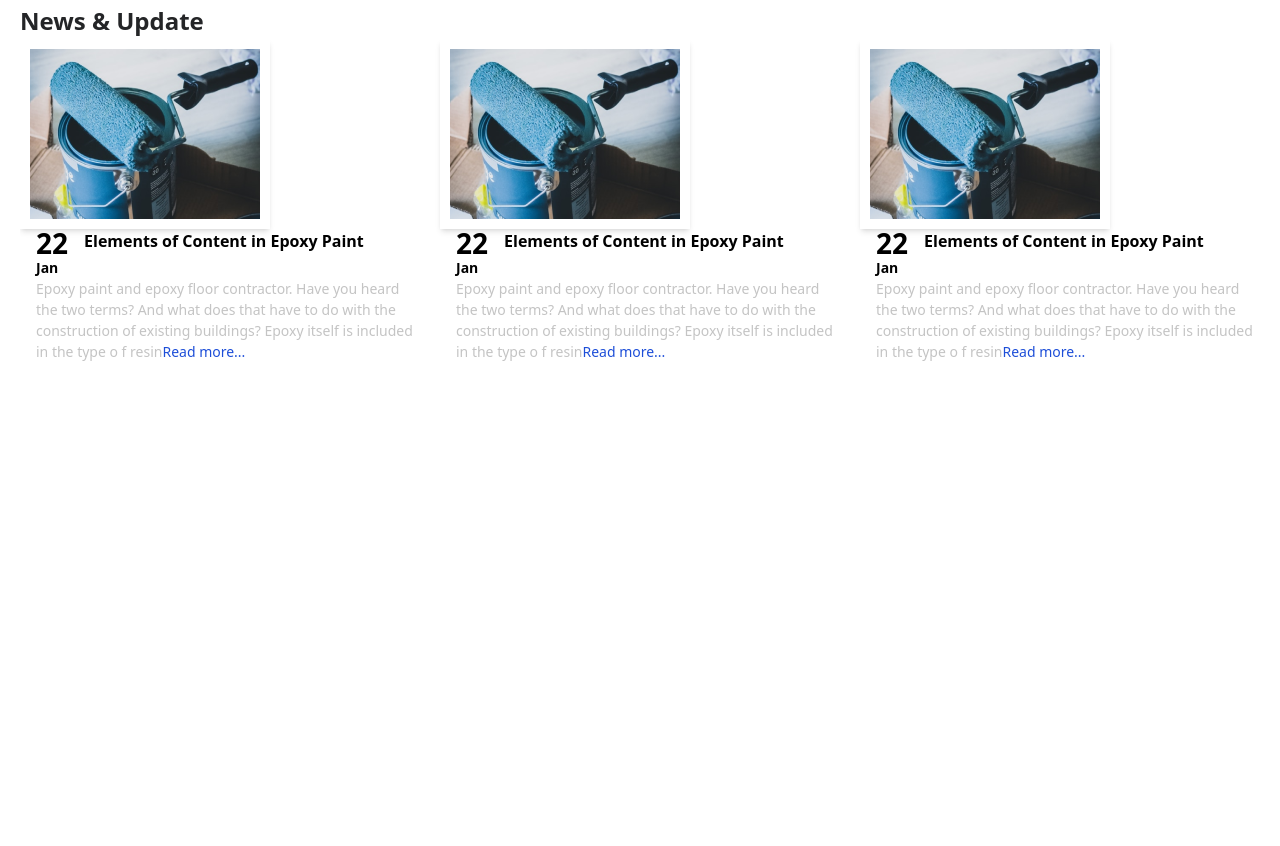
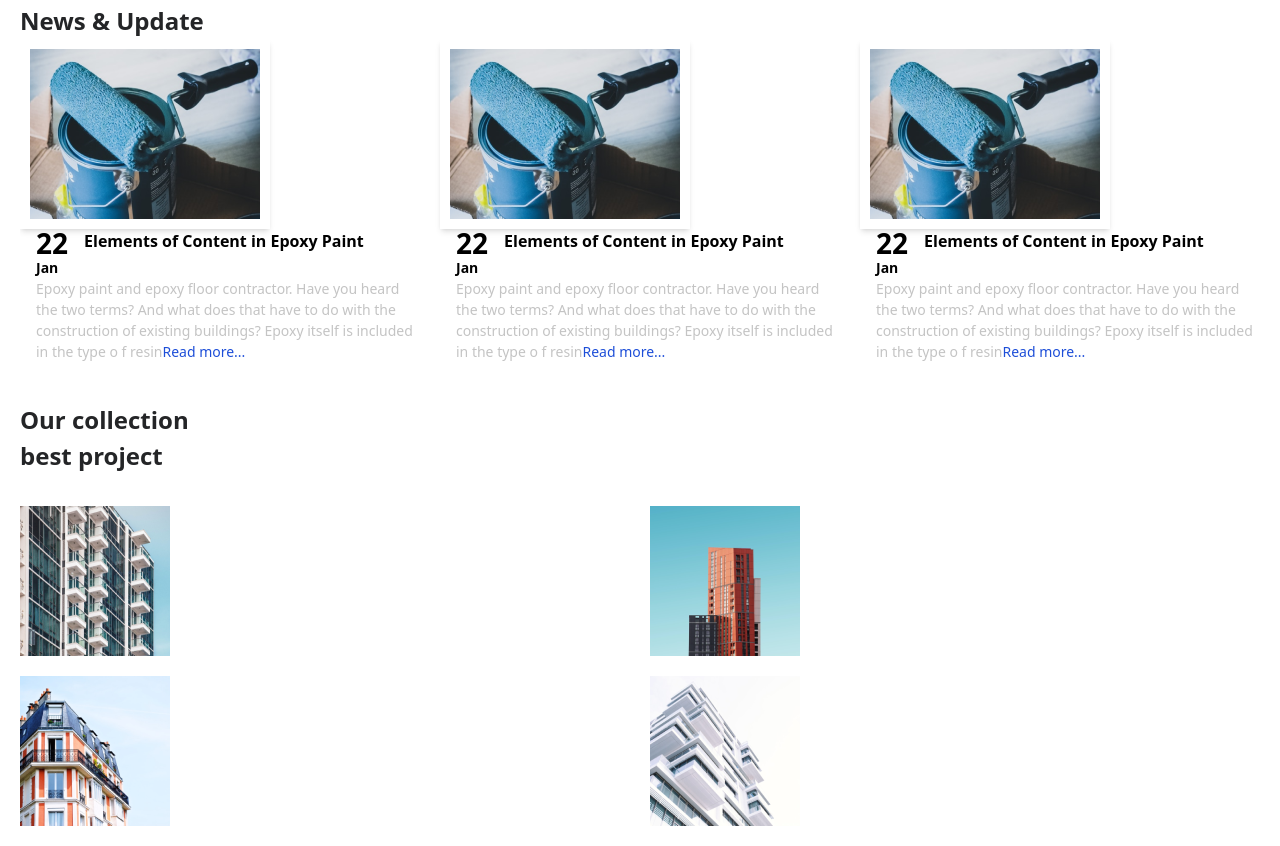
Before and after one commit to Chandrakishortiwari/Real-Estate-App, a website: page src/index.html in a window 1280 px wide. Shown: the part 3891-4737 px from the top of the page. Before the commit the page ends 4273 px from the top, so only its background shows below. Drawn offline with Linux system fonts and the light colour scheme.

Commit message:
Work on Projerct Section

```diff
--- a/src/index.html
+++ b/src/index.html
@@ -378,6 +378,24 @@ f resin<span class="text-blue-700">Read more...</span>
        </section>
 
 
+       <!-- Projerct Section -->
+
+       <section class="p-5 flex flex-col gap-8">
+        <h2 class="font-semibold text-xl text-[#242527]">
+          Our collection <br>
+          best project
+        </h2>
+
+        <div class="grid grid-cols-2 gap-5 max-w[20rem]">
+          <img src="./images/project1.png"/>
+          <img src="./images/project2.png"/>
+          <img src="./images/project3.png"/>
+          <img src="./images/project4.png"/>
+        </div>
+
+       </section>
+
+
 
     </main>
   </body>
```
Also changed, not shown: src/images/project1.png (added), src/images/project2.png (added), src/images/project3.png (added), src/images/project4.png (added), src/output.css.
